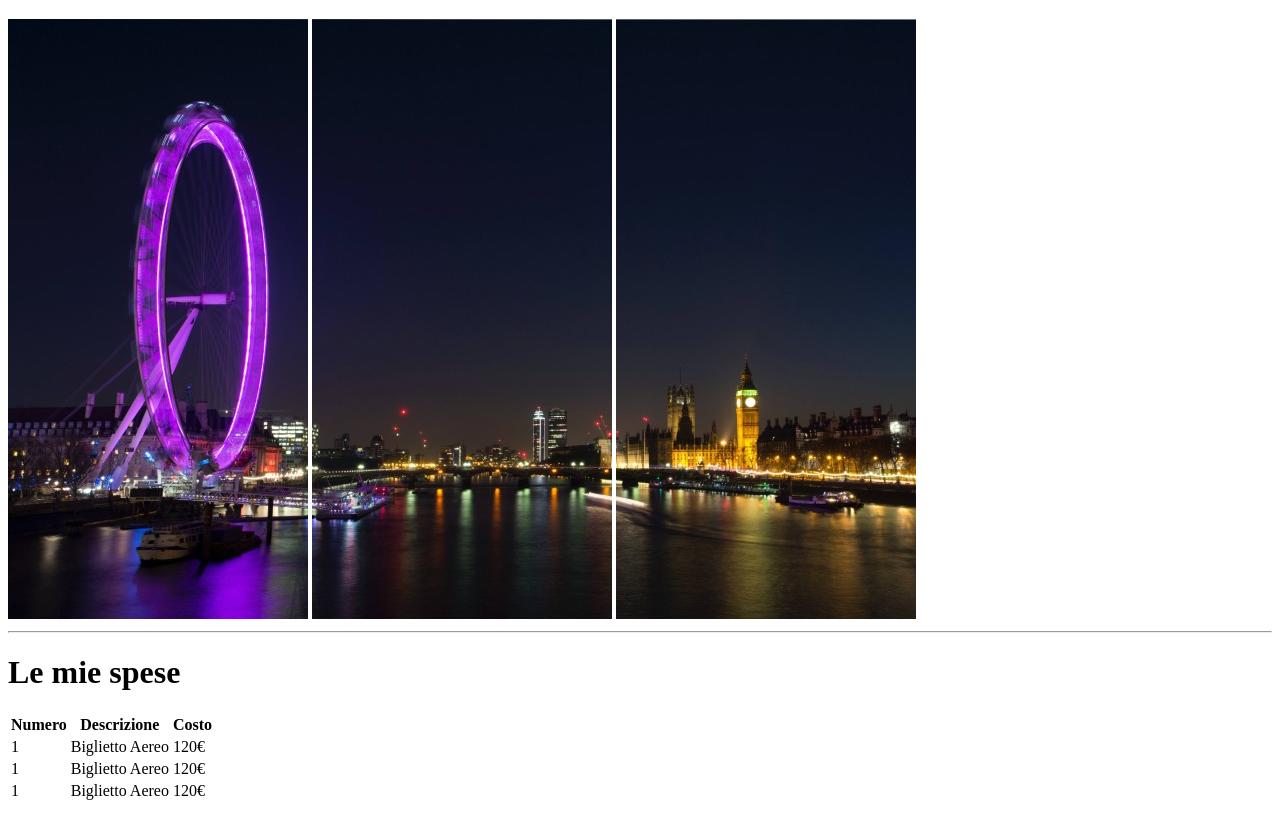
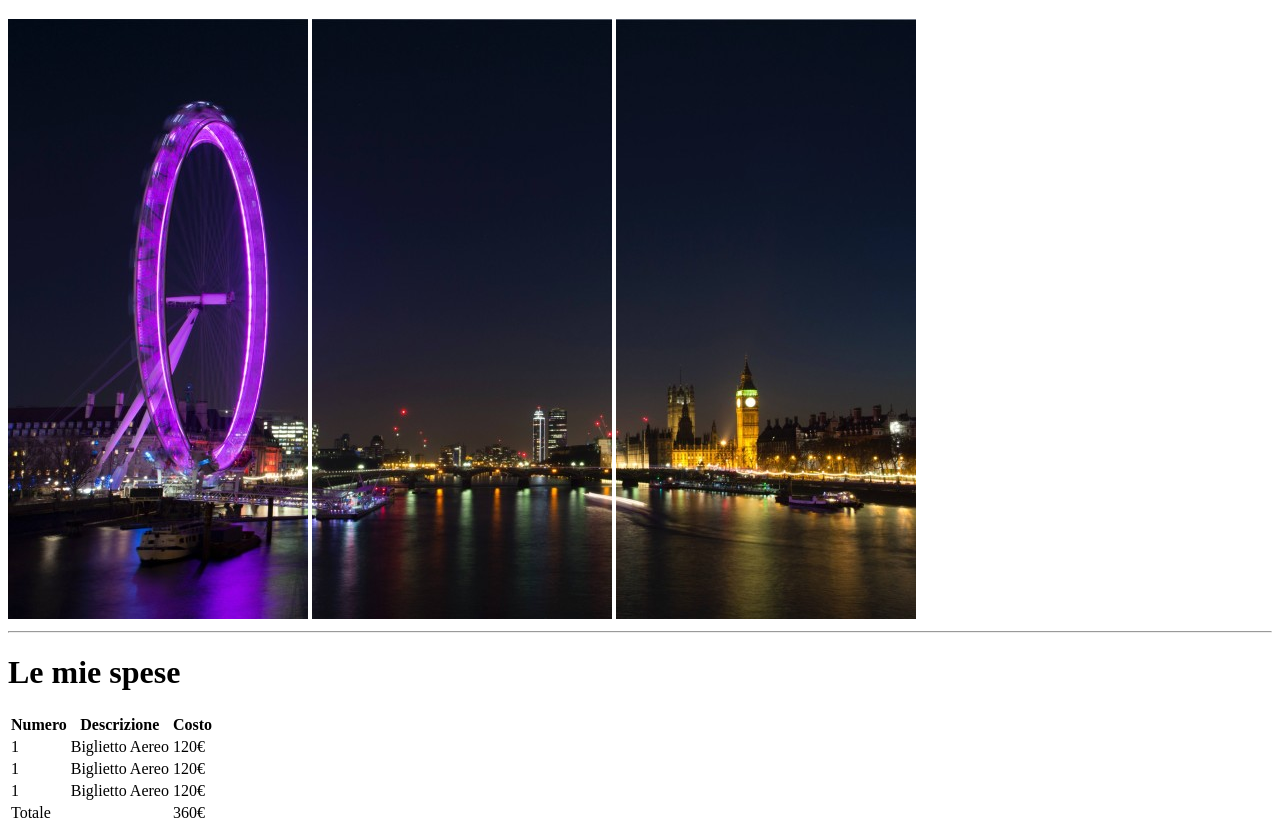
Before and after one commit to JustAPC/html-london-trip, a plain HTML site: page index.html in a window 1280 px wide. Shown: the part 61-894 px from the top of the page. Before the commit the page ends 872 px from the top, so only its background shows below. Drawn offline with Linux system fonts and the light colour scheme.

Commit message:
stesura footer tabella

```diff
--- a/index.html
+++ b/index.html
@@ -46,7 +46,14 @@
                 </tr>
             </tbody>
 
+            <tfoot> <!--FOOTER TABELLA-->
+                <tr>
+                    <td>Totale</td>
+                    <td>&nbsp</td>
+                    <td>360€</td>
+                </tr>
 
+            </tfoot>
 
         </table>
     </main>
```
